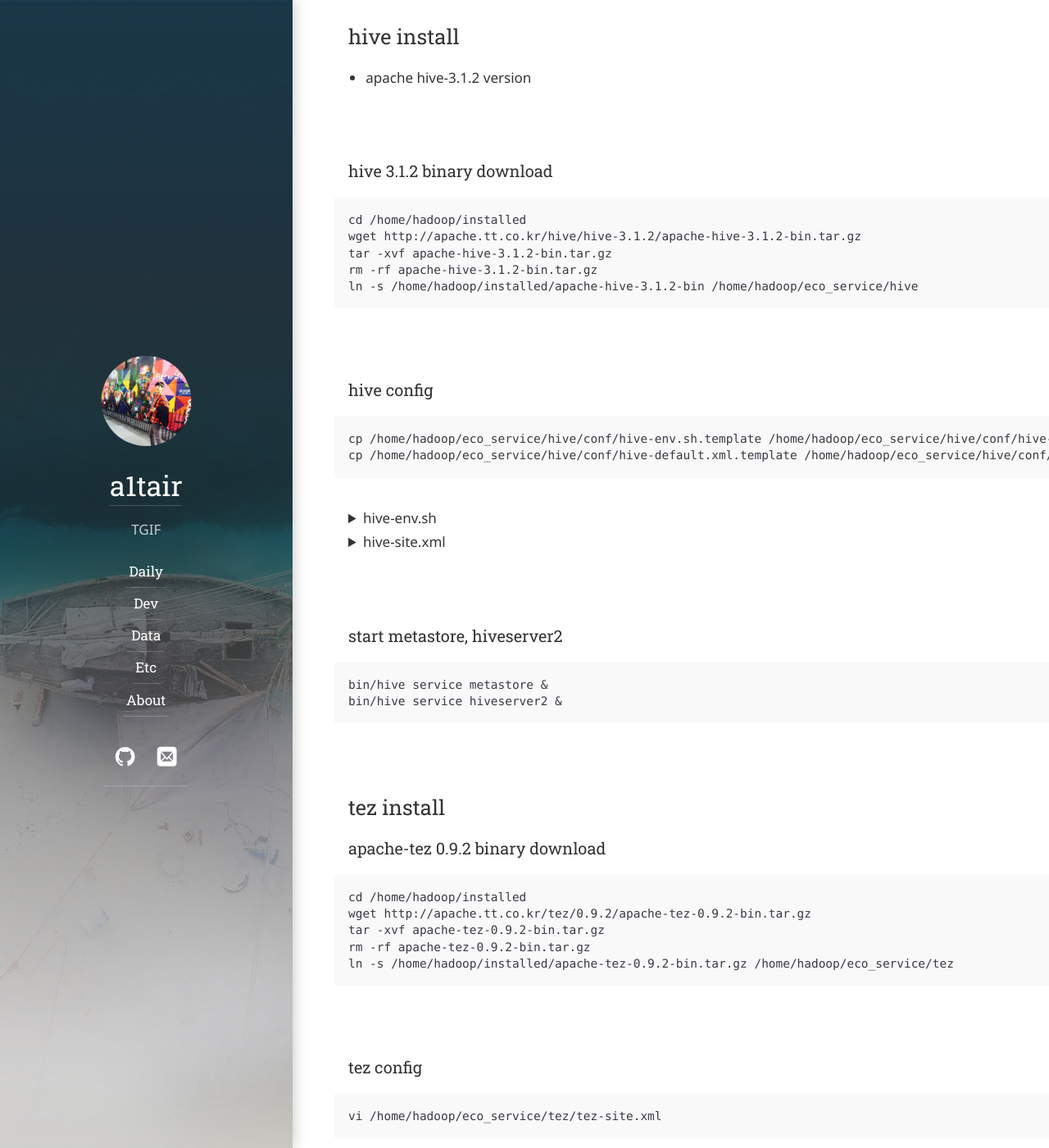
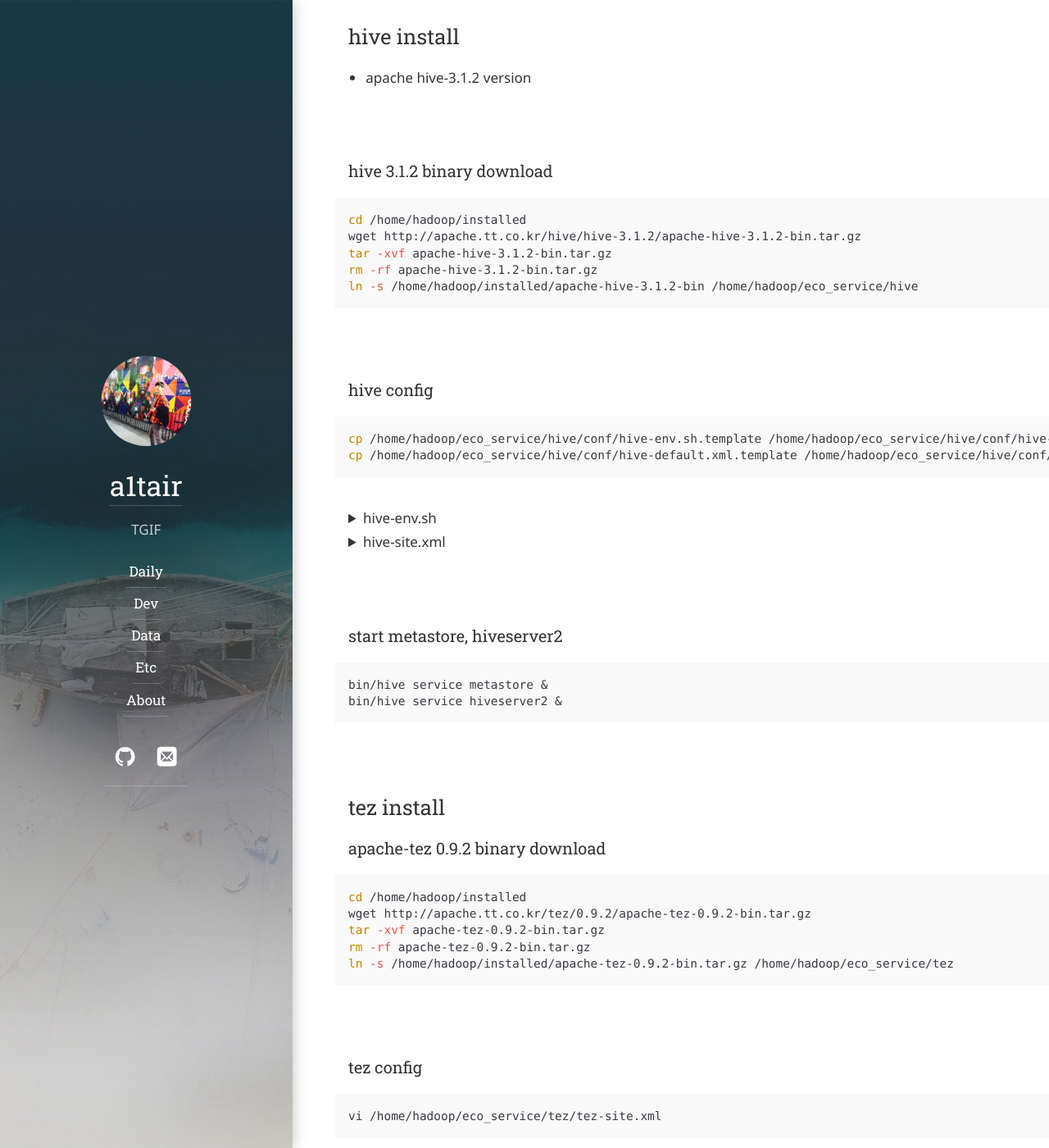
Before and after one commit to a1tair6/a1tair6.github.io, a Jekyll site: the page built from dev/_posts/2019-09-04-hadoop-3.1.2-install.md, in a window 1280 px wide and 1400 px high, scrolled down 5465 px. Shown: the whole window at 82% size. Built offline with Jekyll 4.4.1, drawn with Linux system fonts in a browser that asks for light colours; some web fonts are replaced; our own code applies the rules of GitHub Pages for plain Markdown files; some of the changed text lies outside the part shown.

Commit message:
add codeblock type

````diff
--- a/dev/_posts/2019-09-04-hadoop-3.1.2-install.md
+++ b/dev/_posts/2019-09-04-hadoop-3.1.2-install.md
@@ -63,7 +63,7 @@ export PYTHONPATH=$SPARK_HOME/python/lib/py4j-0.10.7-src.zip:$PYTHONPATH
 
 ## zookeeper install
 ### zookeeper 3.4.14 binary download
-```
+```sh
 cd /home/hadoop/installed
 wget http://apache.tt.co.kr/zookeeper/zookeeper-3.4.14/zookeeper-3.4.14.tar.gz
 tar -xvf zookeeper-3.4.14.tar.gz
@@ -72,7 +72,7 @@ ln -s /home/hadoop/installed/zookeeper-3.4.14 /home/hadoop/eco_service/zookeeper
 ```
 
 ### zookeeper config
-```
+```sh
 cp /home/hadoop/eco_service/zookeeper/conf/zoo_sample.cfg /home/hadoop/eco_service/zookeeper/conf/zoo.cfg
 vi /home/hadoop/eco_service/zookeeper/conf/zoo.cfg
 ```
@@ -114,7 +114,7 @@ server.3=host-dn-001-01:2888:3888
 ```
 
 ### create zookeeper myid
-```
+```sh
 namenode 1번
 echo 1 > /home/hadoop/eco_service/zookeeper/data/myid
 namenode 2번
@@ -133,7 +133,7 @@ echo 3 > /home/hadoop/eco_service/zookeeper/data/myid
 - soft link 로 /home/hadoop/eco_service 밑에
 
 ### hadoop 3.1.2 binary download
-```
+```sh
 cd /home/hadoop/installed
 wget http://apache.tt.co.kr/hadoop/common/hadoop-3.1.2/hadoop-3.1.2.tar.gz
 tar -xvf hadoop-3.1.2.tar.gz
@@ -146,7 +146,7 @@ ln -s /home/hadoop/installed/hadoop-3.1.2 /home/hadoop/eco_service/hadoop
   <summary>capacity-scheduler.xml</summary>
   <p>
 
-```
+```xml
   <property>
     <name>yarn.scheduler.capacity.maximum-am-resource-percent</name>
     <value>0.7</value>
@@ -164,7 +164,7 @@ ln -s /home/hadoop/installed/hadoop-3.1.2 /home/hadoop/eco_service/hadoop
   <summary>hdfs-site.xml</summary>
   <p>
 
-```
+```xml
 <?xml version="1.0" encoding="UTF-8"?>
 <?xml-stylesheet type="text/xsl" href="configuration.xsl"?>
 <!--
@@ -266,7 +266,7 @@ limitations under the License. See accompanying LICENSE file.
   <summary>core-site.xml</summary>
   <p>
 
-```
+```xml
 <?xml version="1.0" encoding="UTF-8"?>
 <?xml-stylesheet type="text/xsl" href="configuration.xsl"?>
 <!--
@@ -385,7 +385,7 @@ limitations under the License. See accompanying LICENSE file.
   <summary>mapred-site.xml</summary>
   <p>
 
-```
+```xml
 <?xml version="1.0"?>
 <?xml-stylesheet type="text/xsl" href="configuration.xsl"?>
 <!--
@@ -496,7 +496,7 @@ limitations under the License. See accompanying LICENSE file.
   <summary>yarn-site.xml</summary>
   <p>
 
-```
+```xml
 <?xml version="1.0"?>
 <!--
   Licensed under the Apache License, Version 2.0 (the "License");
@@ -683,7 +683,7 @@ limitations under the License. See accompanying LICENSE file.
   <summary>hadoop-env.sh</summary>
   <p>
 
-```
+```sh
 export JAVA_HOME=/usr/lib/jvm/java-1.8.0-openjdk-1.8.0.201.b09-0.amzn2.x86_64
 export HADOOP_HOME=/home/hadoop/eco_service/hadoop
 export HADOOP_CONF_DIR=${HADOOP_HOME}/etc/hadoop
@@ -715,7 +715,7 @@ export HADOOP_CLASSPATH=$HADOOP_CLASSPATH:${HADOOP_CONF_DIR}:${HADOOP_COMMON_HOM
 - apache hive-3.1.2 version
 
 ### hive 3.1.2 binary download
-```
+```sh
 cd /home/hadoop/installed
 wget http://apache.tt.co.kr/hive/hive-3.1.2/apache-hive-3.1.2-bin.tar.gz
 tar -xvf apache-hive-3.1.2-bin.tar.gz
@@ -724,7 +724,7 @@ ln -s /home/hadoop/installed/apache-hive-3.1.2-bin /home/hadoop/eco_service/hive
 ```
 
 ### hive config
-```
+```sh
 cp /home/hadoop/eco_service/hive/conf/hive-env.sh.template /home/hadoop/eco_service/hive/conf/hive-env.sh
 cp /home/hadoop/eco_service/hive/conf/hive-default.xml.template /home/hadoop/eco_service/hive/conf/hive-site.xml
 ```
@@ -733,7 +733,7 @@ cp /home/hadoop/eco_service/hive/conf/hive-default.xml.template /home/hadoop/eco
   <summary>hive-env.sh</summary>
   <p>
 
-```
+```sh
 export HADOOP_HEAPSIZE=4096
 # Set HADOOP_HOME to point to a specific hadoop install directory
 HADOOP_HOME=${HADOOP_HOME}
@@ -751,7 +751,7 @@ TEZ_JARS=$(echo "$TEZ_INSTALL_DIR"/*.jar | tr ' ' ':'):$(echo "$TEZ_INSTALL_DIR"
   <summary>hive-site.xml</summary>
   <p>
 
-```
+```xml
 <?xml version="1.0" encoding="UTF-8" standalone="no"?>
 <?xml-stylesheet type="text/xsl" href="configuration.xsl"?><!--
    Licensed to the Apache Software Foundation (ASF) under one or more
@@ -990,14 +990,14 @@ TEZ_JARS=$(echo "$TEZ_INSTALL_DIR"/*.jar | tr ' ' ':'):$(echo "$TEZ_INSTALL_DIR"
 </details>
 
 ### start metastore, hiveserver2
-```
+```sh
 bin/hive service metastore &
 bin/hive service hiveserver2 &
 ```
 
 ## tez install
 ### apache-tez 0.9.2 binary download
-```
+```sh
 cd /home/hadoop/installed
 wget http://apache.tt.co.kr/tez/0.9.2/apache-tez-0.9.2-bin.tar.gz
 tar -xvf apache-tez-0.9.2-bin.tar.gz
@@ -1006,7 +1006,7 @@ ln -s /home/hadoop/installed/apache-tez-0.9.2-bin.tar.gz /home/hadoop/eco_servic
 ```
 
 ### tez config
-```
+```sh
 vi /home/hadoop/eco_service/tez/tez-site.xml
 ```
 
@@ -1014,7 +1014,7 @@ vi /home/hadoop/eco_service/tez/tez-site.xml
   <summary>tez-site.xml</summary>
   <p>
 
-```
+```xml
 <!--?xml version="1.0"?-->
 <!--?xml-stylesheet type="text/xsl" href="configuration.xsl"?-->
 <configuration>
@@ -1039,7 +1039,7 @@ vi /home/hadoop/eco_service/tez/tez-site.xml
 </details>
 
 ### upload tez tarball, tez-site.xml
-```
+```sh
 hadoop fs -mkdir /apps
 cd /home/hadoop/installed
 hadoop fs -put tez-0.9.2 /apps
@@ -1047,7 +1047,7 @@ hadoop fs -put tez-0.9.2 /apps
 
 ## spark install
 ### spark 2.4.4 binary download
-```
+```sh
 cd /home/hadoop/installed
 wget http://apache.tt.co.kr/spark/spark-2.4.4/spark-2.4.4-bin-hadoop2.7.tgz
 tar -xvf spark-2.4.4-bin-hadoop2.7.tgz
@@ -1057,7 +1057,7 @@ ln -s /home/hadoop/installed/spark-2.4.4-bin-hadoop2.7 /home/hadoop/eco_service/
 
 ### spark config
 #### mysql connector download
-```
+```sh
 cd /home/hadoop/eco_service/spark/jars
 wget https://repo1.maven.org/maven2/mysql/mysql-connector-java/5.1.47/mysql-connector-java-5.1.47.jar
 ```
@@ -1066,7 +1066,7 @@ wget https://repo1.maven.org/maven2/mysql/mysql-connector-java/5.1.47/mysql-conn
   <summary>spark-env.sh</summary>
   <p>
 
-```
+```sh
 export SPARK_HOME=${SPARK_HOME:-/home/hadoop/eco_service/spark}
 export YARN_CONF_DIR=${YARN_CONF_DIR:-${HADOOP_HOME}/etc/hadoop}
 export HIVE_SERVER2_THRIFT_PORT=10001
````
Also changed, not shown: dev/_posts/2019-09-05-oozie-5.1.0-install.md (+1 -1 lines), dev/_posts/2019-09-16-atlas-install.md (+8 -8 lines), dev/_posts/2019-09-16-hue-install.md (+9 -9 lines), dev/_posts/2019-09-16-presto-install.md (+4 -4 lines).
